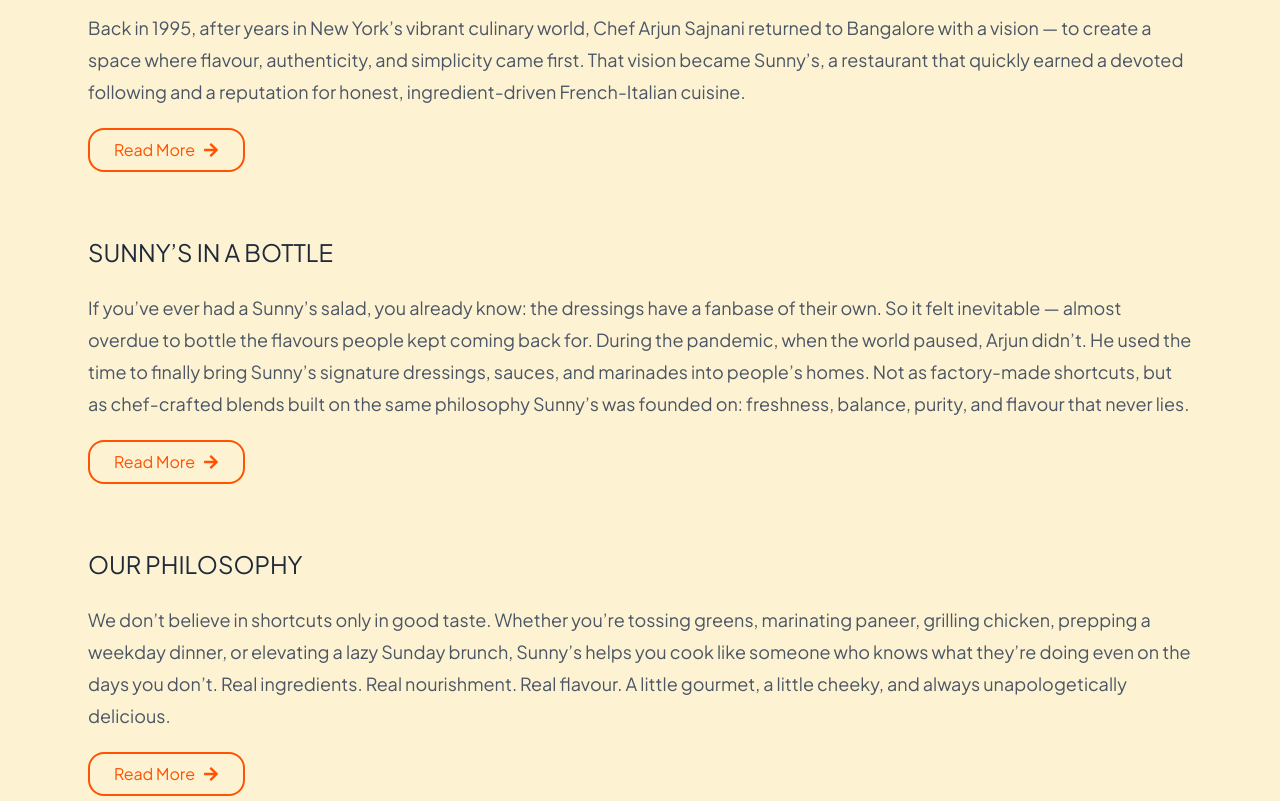
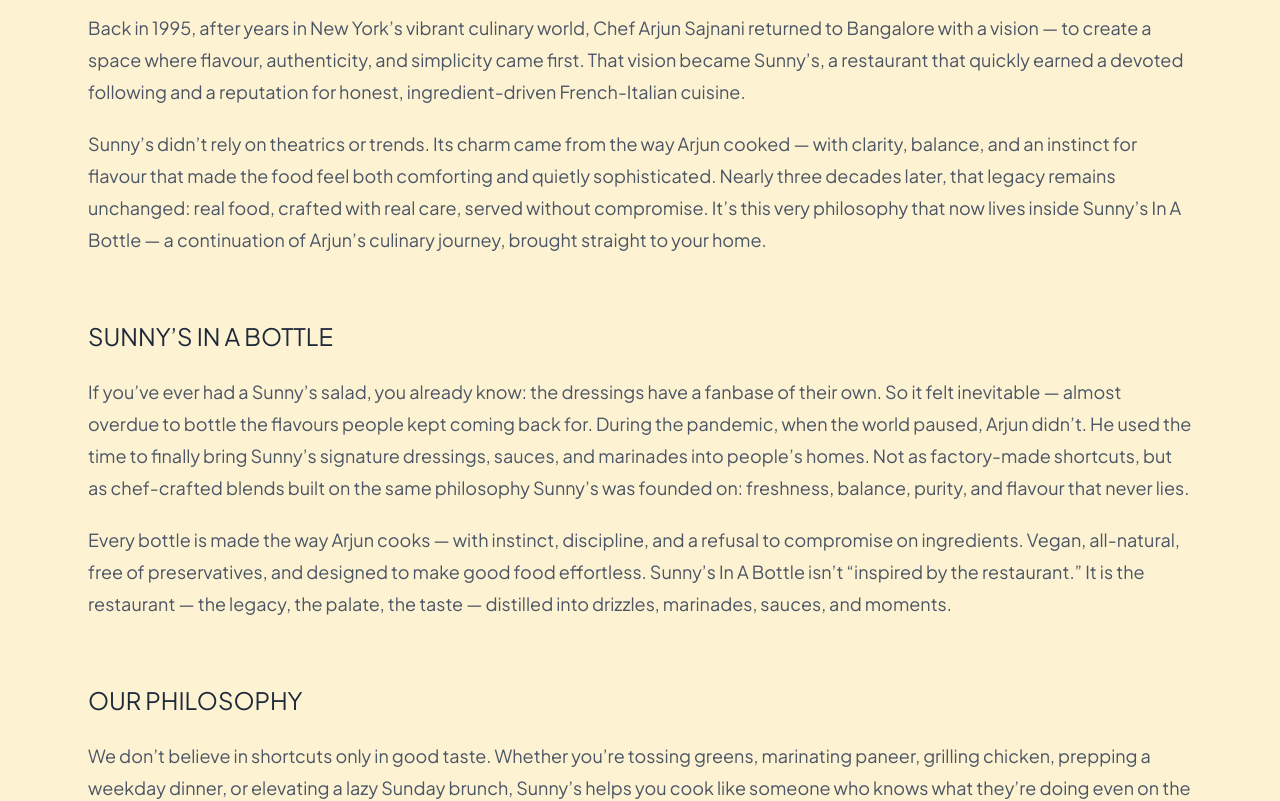
Before and after one commit to Sameer-khann/Sunny_Bottles_Frontend, a React (Vite) app: page /about in a window 1280 px wide. Shown: the part 920-1721 px from the top of the page. Built offline with nearby package versions, Linux system fonts and the light colour scheme; a web font is replaced by a local one.

Commit message:
Read More button remove

```diff
--- a/src/components/About.jsx
+++ b/src/components/About.jsx
@@ -1,11 +1,11 @@
-import React, { useState } from "react";
+import React from "react";
 import { FaArrowRight } from "react-icons/fa";
 import aboutImg from "../assets/about.webp";
 
 const About = () => {
-  const [showMoreLegacy, setShowMoreLegacy] = useState(false);
-  const [showMoreBottle, setShowMoreBottle] = useState(false);
-  const [showMorePhilosophy, setShowMorePhilosophy] = useState(false);
+  // const [showMoreLegacy, setShowMoreLegacy] = useState(false);
+  // const [showMoreBottle, setShowMoreBottle] = useState(false);
+  // const [showMorePhilosophy, setShowMorePhilosophy] = useState(false);
 
   return (
     <section className="w-full py-10 md:py-20 bg-[#FDF2D2]">
@@ -56,7 +56,7 @@
 
             </p>
 
-            {showMoreLegacy && (
+            {/* {showMoreLegacy && ( */}
               <p className="font-ABeeZee text-gray-600 text-base md:text-lg leading-7 md:leading-8">
                 Sunny’s didn’t rely on theatrics or trends. Its charm came from the way Arjun cooked — with clarity, balance, and an instinct for flavour that made the food feel both comforting and quietly sophisticated.
                 Nearly three decades later, that legacy remains unchanged:
@@ -65,14 +65,14 @@
 
 
               </p>
-            )}
+            {/* )} */}
 
-            <button
+            {/* <button
               onClick={() => setShowMoreLegacy(!showMoreLegacy)}
               className="mt-2 px-6 py-2 border-2 border-[#FF5203] text-[#FF5203] rounded-2xl hover:bg-[#FF5203] hover:text-white transition flex items-center gap-2"
             >
               {showMoreLegacy ? "Show Less" : "Read More"} <FaArrowRight />
-            </button>
+            </button> */}
           </div>
         </div>
 
@@ -91,21 +91,21 @@
 
             </p>
 
-            {showMoreBottle && (
+            {/* {showMoreBottle && ( */}
               <p className="font-ABeeZee text-gray-600 text-base md:text-lg leading-7 md:leading-8">
                 Every bottle is made the way Arjun cooks — with instinct, discipline, and a refusal to compromise on ingredients. Vegan, all-natural, free of preservatives, and designed to make good food effortless.
                 Sunny’s In A Bottle isn’t “inspired by the restaurant.”
                 It is the restaurant — the legacy, the palate, the taste — distilled into drizzles, marinades, sauces, and moments.
 
               </p>
-            )}
+            {/* )} */}
 
-            <button
+            {/* <button
               onClick={() => setShowMoreBottle(!showMoreBottle)}
               className="mt-2 px-6 py-2 border-2 border-[#FF5203] text-[#FF5203] rounded-2xl hover:bg-[#FF5203] hover:text-white transition flex items-center gap-2"
             >
               {showMoreBottle ? "Show Less" : "Read More"} <FaArrowRight />
-            </button>
+            </button> */}
           </div>
         </div>
 
@@ -125,7 +125,7 @@
 
             </p>
 
-            {showMorePhilosophy && (
+            {/* {showMorePhilosophy && ( */}
               <p className="font-ABeeZee text-gray-600 text-base md:text-lg leading-7 md:leading-8">
                 From our kitchens to yours Sunny’s in a bottle carry three decades of a chef’s instinct — not to impress, but to delight.
                 Here’s to meals that feel effortless, flavours that feel familiar, and a legacy you can now pour, drizzle, mix, or marinate into anything you cook.
@@ -133,14 +133,14 @@
 
 
               </p>
-            )}
+            {/* )} */}
 
-            <button
+            {/* <button
               onClick={() => setShowMorePhilosophy(!showMorePhilosophy)}
               className="mt-2 px-6 py-2 border-2 border-[#FF5203] text-[#FF5203] rounded-2xl hover:bg-[#FF5203] hover:text-white transition flex items-center gap-2"
             >
               {showMorePhilosophy ? "Show Less" : "Read More"} <FaArrowRight />
-            </button>
+            </button> */}
           </div>
         </div>
       </div>
```
